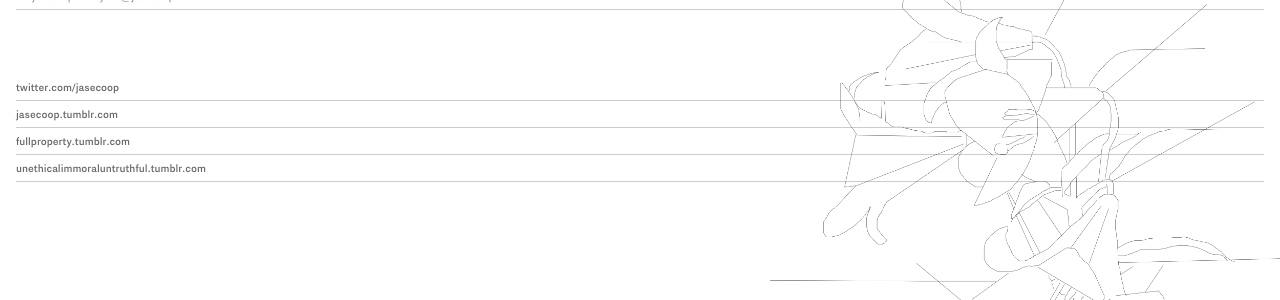
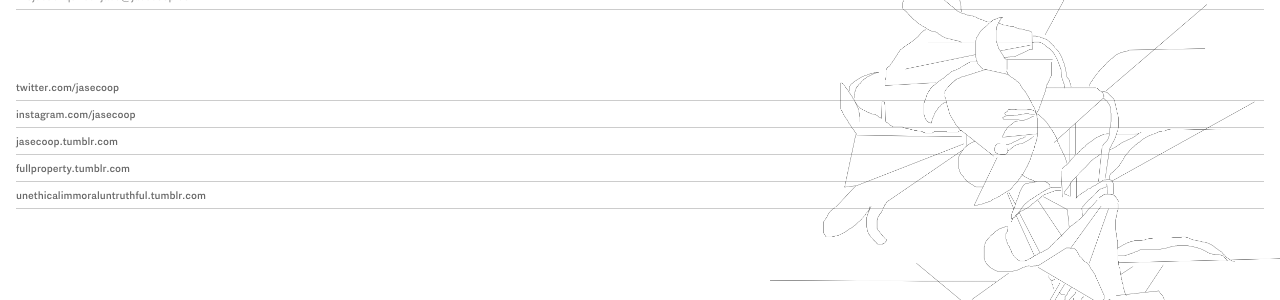
Before and after one commit to jasecoop/jasecoop.github.io, a Jekyll site: the page built from index.html, in a window 1280 px wide. Shown: the part 232-532 px from the top of the page. Built offline with Jekyll 4.4.1, drawn with Linux system fonts in a browser that asks for light colours.

Commit message:
Update index.html

```diff
--- a/index.html
+++ b/index.html
@@ -40,6 +40,9 @@ layout: default
         <a href="http://twitter.com/jasecoop">twitter.com/jasecoop</a>
       </div>
       <div class="header-item onTop">
+        <a href="http://instagram.com/jasecoop">instagram.com/jasecoop</a>
+      </div>
+      <div class="header-item onTop">
         <a href="http://jasecoop.tumblr.com">jasecoop.tumblr.com</a>
       </div>
       <div class="header-item onTop">
```
